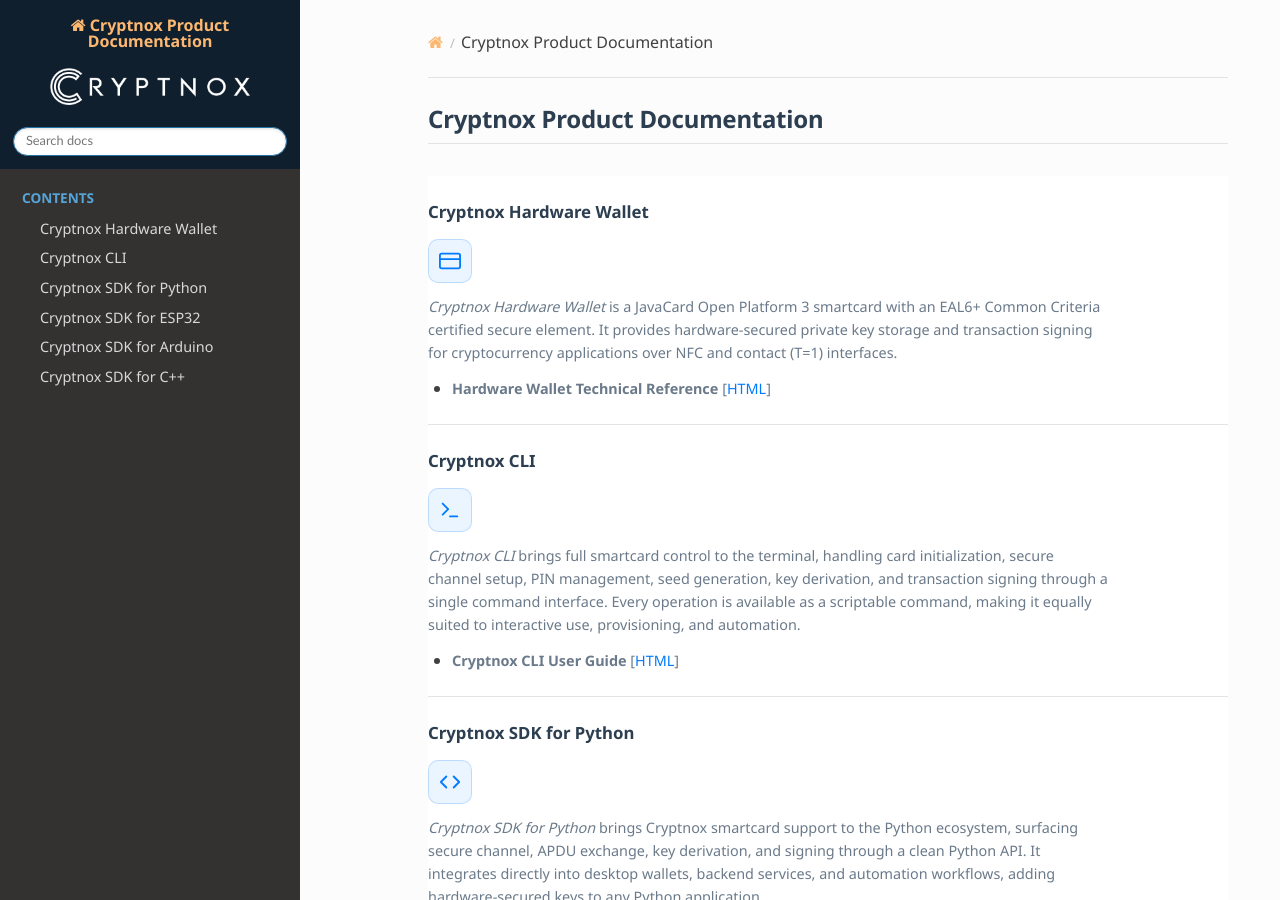
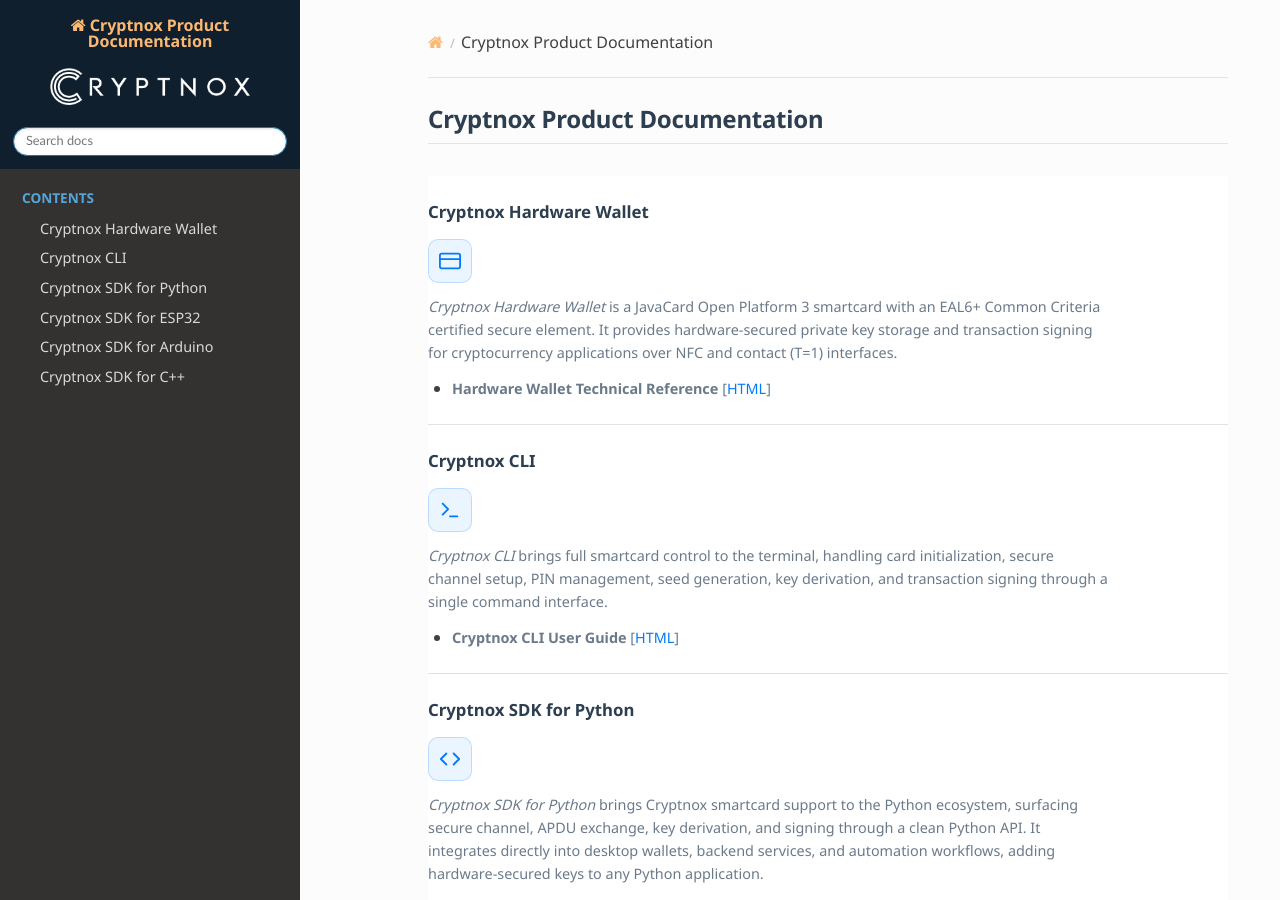
Before and after one commit to cryptnox/cryptnox.github.io, a Sphinx documentation site: the page built from docs/source/index.rst, in a window 1280 px wide and 900 px high. Built offline with Sphinx 7.4.7 and the Read the Docs theme 3.1.0, drawn with Linux system fonts in a browser that asks for light colours.

Commit message:
Modified cryptnox-cli description

```diff
--- a/docs/source/index.rst
+++ b/docs/source/index.rst
@@ -39,8 +39,7 @@
 
 *Cryptnox CLI* brings full smartcard control to the terminal, handling card initialization, secure
 channel setup, PIN management, seed generation, key derivation, and transaction signing through a
-single command interface. Every operation is available as a scriptable command, making it equally
-suited to interactive use, provisioning, and automation.
+single command interface.
 
 * **Cryptnox CLI User Guide** [`HTML <https://docs.cryptnox.com/cryptnox-cli/>`__]
 
```
